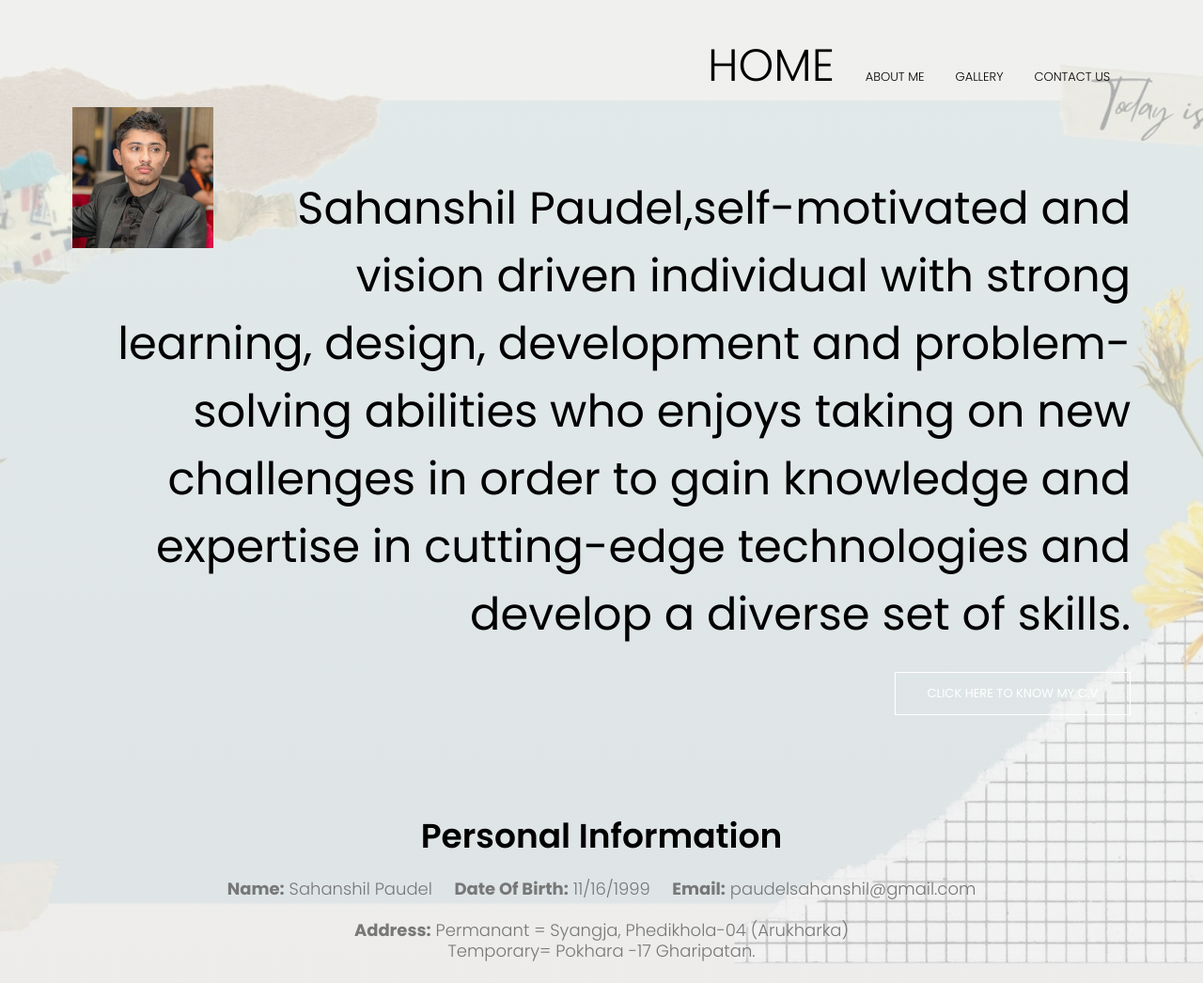
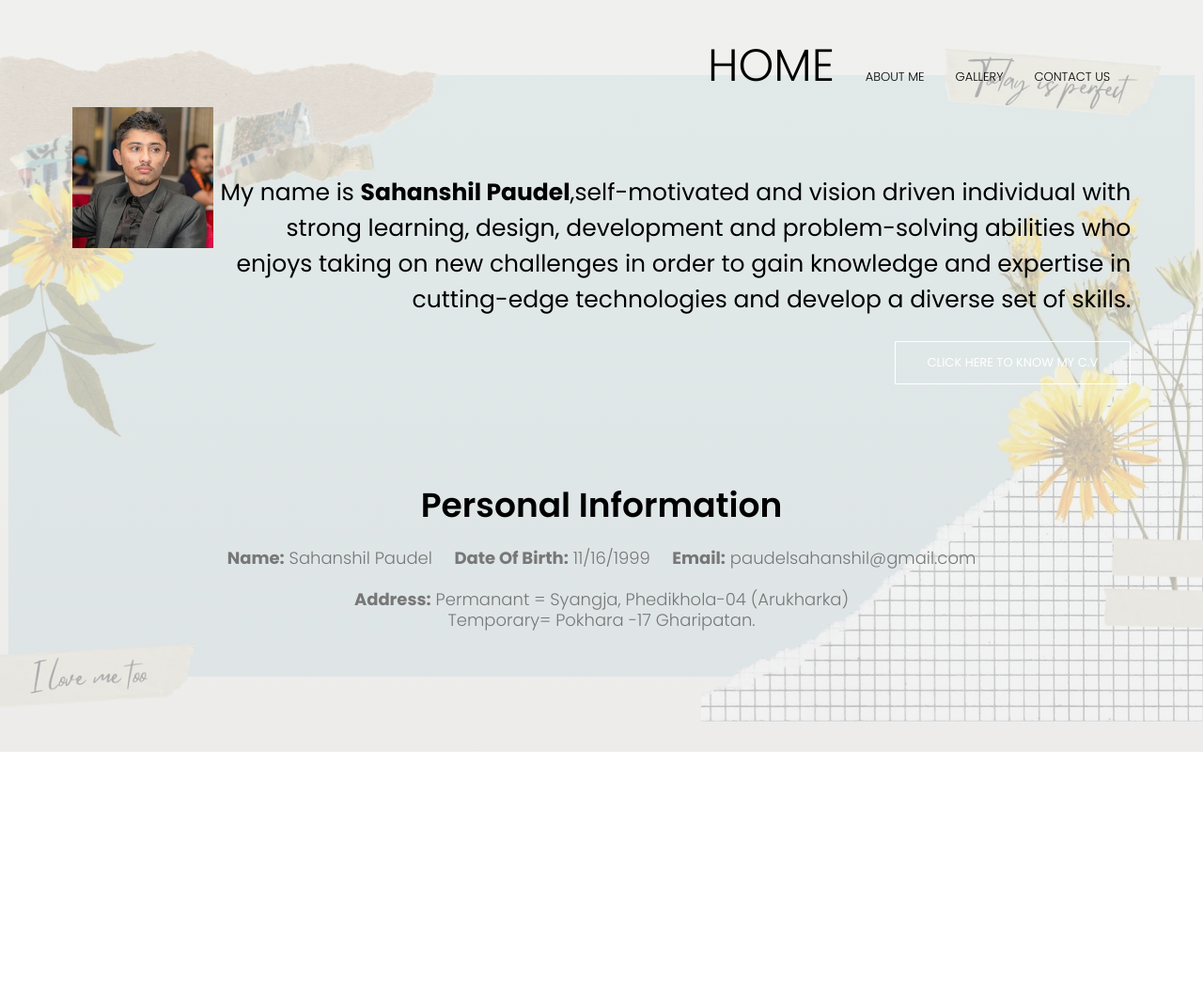
Before and after one commit to SahanshilPaudel/sahanshilpaudel, a plain HTML site: page sam.html in a window 1280 px wide. Shown: the whole page at 94% size. After the commit the page ends 800 px from the top, so only its background shows below. Drawn offline with Linux system fonts and the light colour scheme; some icons are missing.

Commit message:
Update sam.html

```diff
--- a/sam.html
+++ b/sam.html
@@ -28,7 +28,7 @@
 <div class="text-int">
 	<p>
 
-	<font size="25" My name is <b>Sahanshil Paudel</b>,self-motivated and vision driven individual with strong learning, design, development and problem-solving abilities who enjoys taking on new challenges in order to gain knowledge and expertise in cutting-edge technologies and develop a diverse set of skills.<h7>
+	<style="font-size="25"> My name is <b>Sahanshil Paudel</b>,self-motivated and vision driven individual with strong learning, design, development and problem-solving abilities who enjoys taking on new challenges in order to gain knowledge and expertise in cutting-edge technologies and develop a diverse set of skills.<h7>
 	</font>
 		       </style>
 	</p>
```
